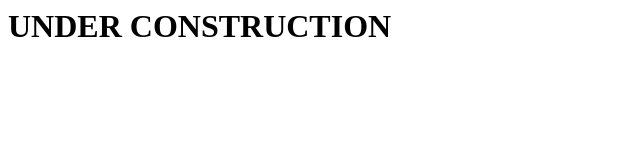
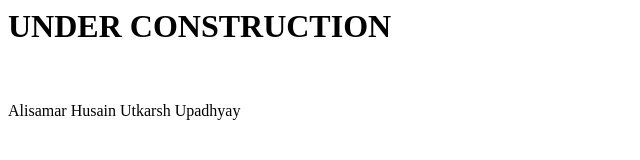
Before and after one commit to ieeejmi/encomium, a plain HTML site: page index.html in a window 1280 px wide. Shown: the whole page, without its empty margins (0-640 px from the left). Drawn offline with Linux system fonts and the light colour scheme.

Commit message:
Update index.html

```diff
--- a/index.html
+++ b/index.html
@@ -5,6 +5,10 @@
 
 <body>
 <h1>UNDER CONSTRUCTION</h1>
+  <br><br>
+
+Alisamar Husain
+Utkarsh Upadhyay
 </body>
 
 </html>
```
